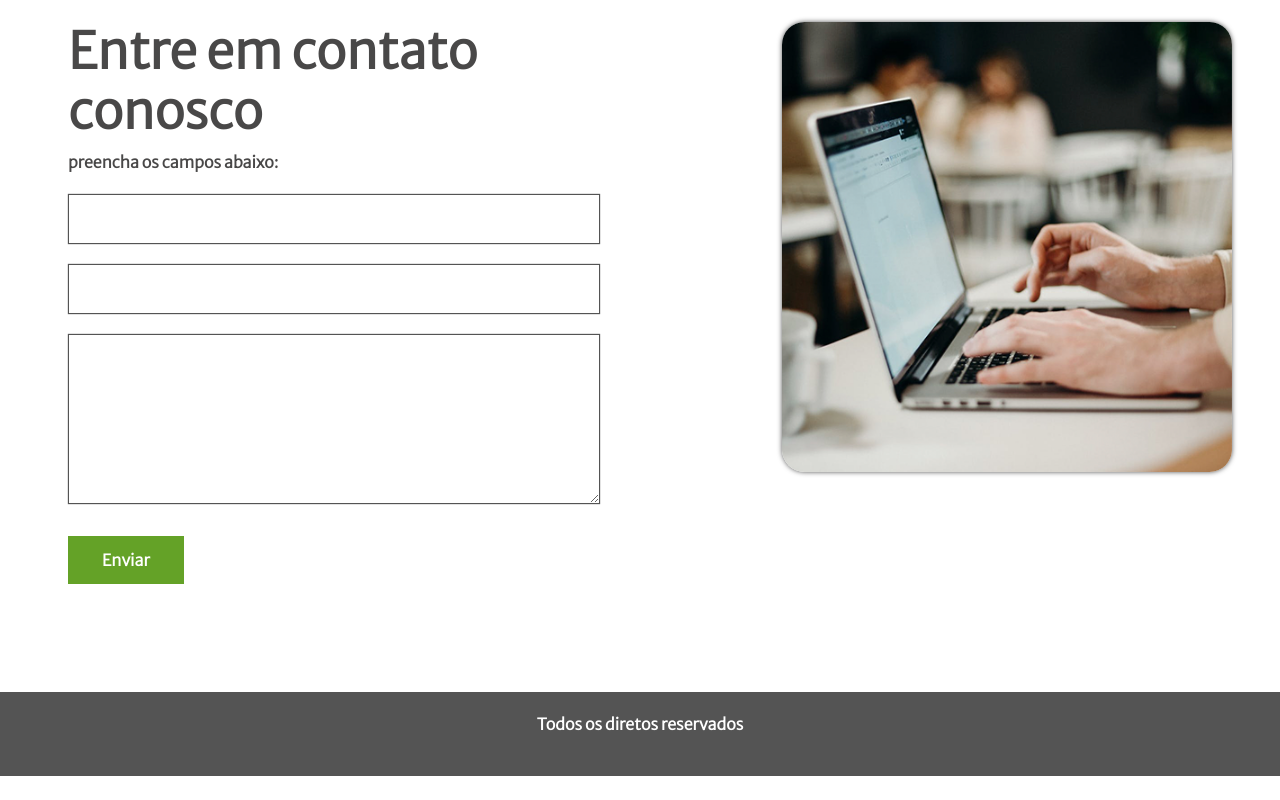
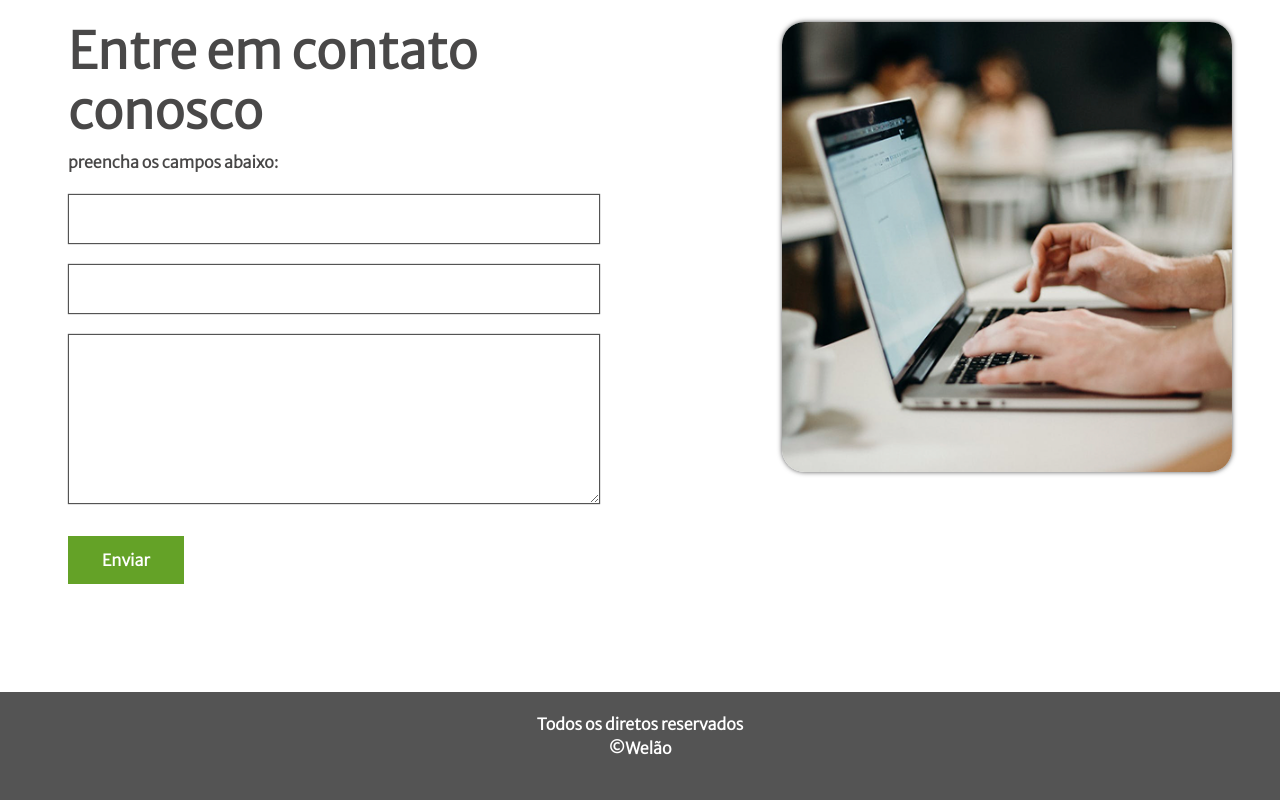
Before and after one commit to WesleyRodrigues55/HTML_TemplateUniversidade, a plain HTML site: page index.html in a window 1280 px wide. Shown: the part 2342-3142 px from the top of the page. Before the commit the page ends 3118 px from the top, so only its background shows below. Drawn offline with nearby package versions, Linux system fonts and the light colour scheme; a web font is replaced by a local one.

Commit message:
add copy

```diff
--- a/dist/css/style.css
+++ b/dist/css/style.css
@@ -1,3 +1,8 @@
+/*
+    @author Wesley Rodrigues
+    GitHub: https://github.com/WesleyRodrigues55
+*/
+
 @import url('https://fonts.googleapis.com/css2?family=Merriweather+Sans:wght@300&display=swap');
 * {
     padding: 0;
--- a/index.html
+++ b/index.html
@@ -224,7 +224,7 @@
     </main>
 
     <footer class="footer">
-        <p>Todos os diretos reservados</p>
+        <p>Todos os diretos reservados<br>&copy;Welão</p>
     </footer>
 
     <script src="https://cdn.jsdelivr.net/npm/@popperjs/core@2.10.2/dist/umd/popper.min.js" integrity="sha384-7+zCNj/IqJ95wo16oMtfsKbZ9ccEh31eOz1HGyDuCQ6wgnyJNSYdrPa03rtR1zdB" crossorigin="anonymous"></script>
```
